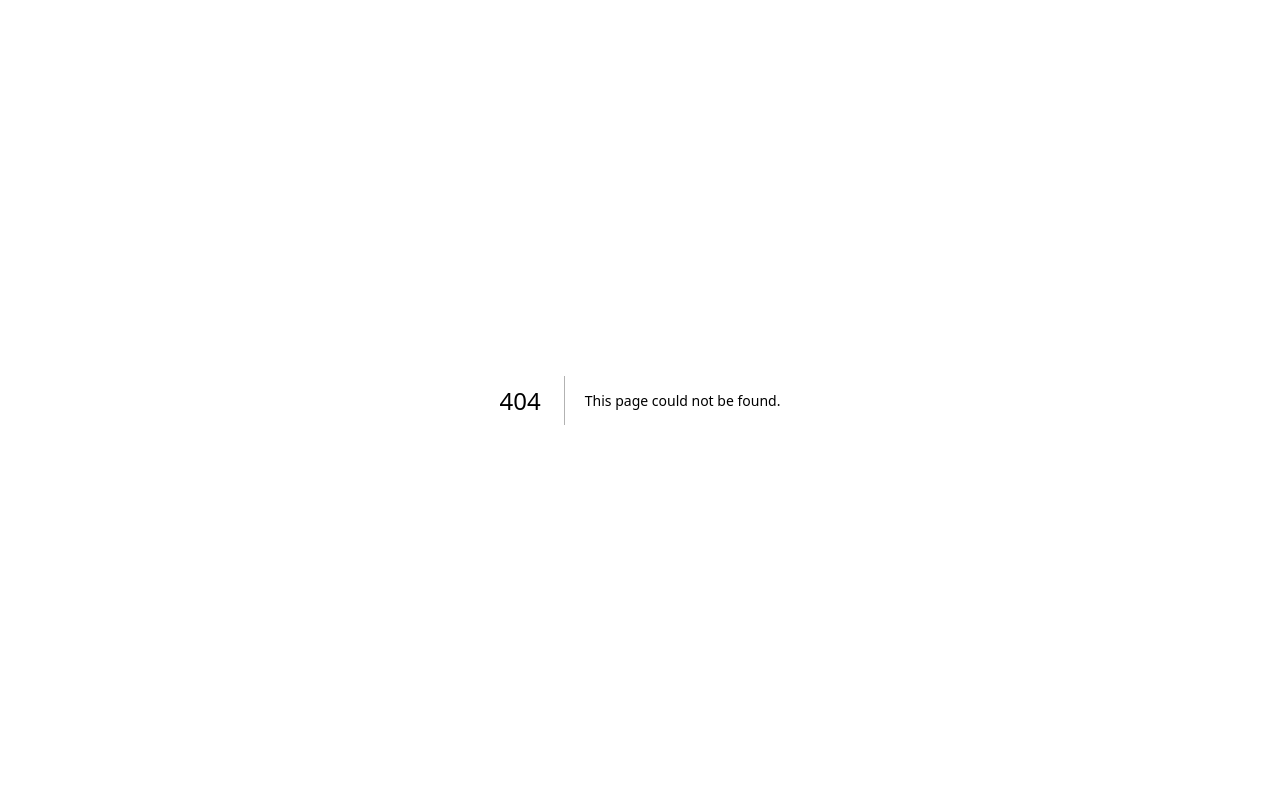
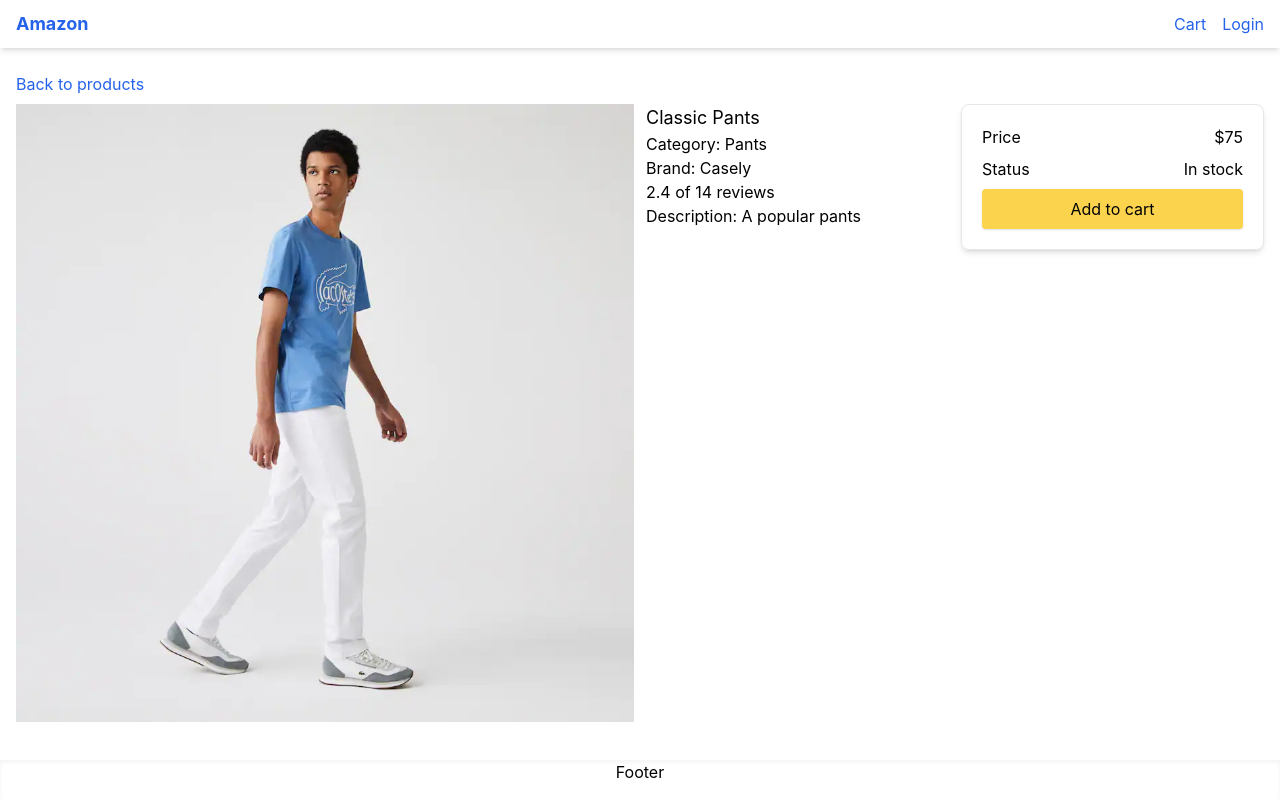
Before and after one commit to idiliman/ecommerce-nextjs, a Next.js app: page /product/classic-pants in a window 1280 px wide. Before the commit this address had no page. Built offline with nearby package versions, Linux system fonts and the light colour scheme.

Commit message:
Product detail section

```diff
--- /dev/null
+++ b/src/pages/product/[slug].js
@@ -0,0 +1,63 @@
+import Layout from '@/components/Layout';
+import Image from 'next/image';
+import Link from 'next/link';
+import { useRouter } from 'next/router';
+import React from 'react';
+import data from 'utils/data';
+
+function ProductSreen() {
+  const { query } = useRouter();
+  const { slug } = query;
+  const product = data.products.find((x) => x.slug === slug);
+  if (!product) return <div>Product Not Found</div>;
+
+  return (
+    <Layout title={product.name}>
+      <div className="py-2">
+        <Link href="/">Back to products</Link>
+      </div>
+
+      <div className="grid md:grid-cols-4 md:gap-3">
+        <div className="md:col-span-2">
+          <Image
+            src={product.image}
+            width={800}
+            height={800}
+            alt={product.name}
+            layout="responsive"
+          />
+        </div>
+
+        <div>
+          <ul>
+            <li>
+              <h1 className="text-lg">{product.name}</h1>
+            </li>
+            <li>Category: {product.category}</li>
+            <li>Brand: {product.brand}</li>
+            <li>
+              {product.rating} of {product.numReviews} reviews
+            </li>
+            <li>Description: {product.description}</li>
+          </ul>
+        </div>
+
+        <div>
+          <div className="card p-5">
+            <div className="mb-2 flex justify-between">
+              <div>Price</div>
+              <div>${product.price}</div>
+            </div>
+            <div className="mb-2 flex justify-between">
+              <div>Status</div>
+              <div>{product.countInStock > 0 ? 'In stock' : 'Unavailable'}</div>
+            </div>
+            <button className="primary-button w-full">Add to cart</button>
+          </div>
+        </div>
+      </div>
+    </Layout>
+  );
+}
+
+export default ProductSreen;
```
